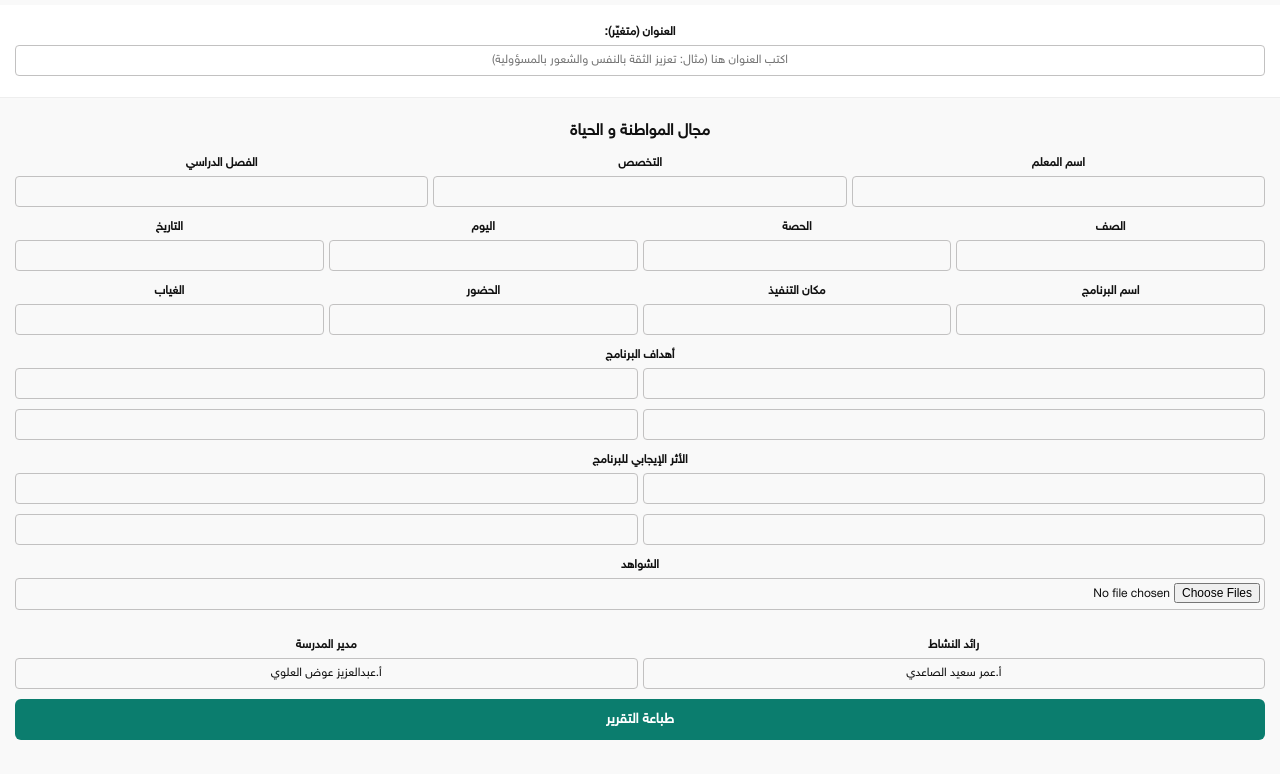
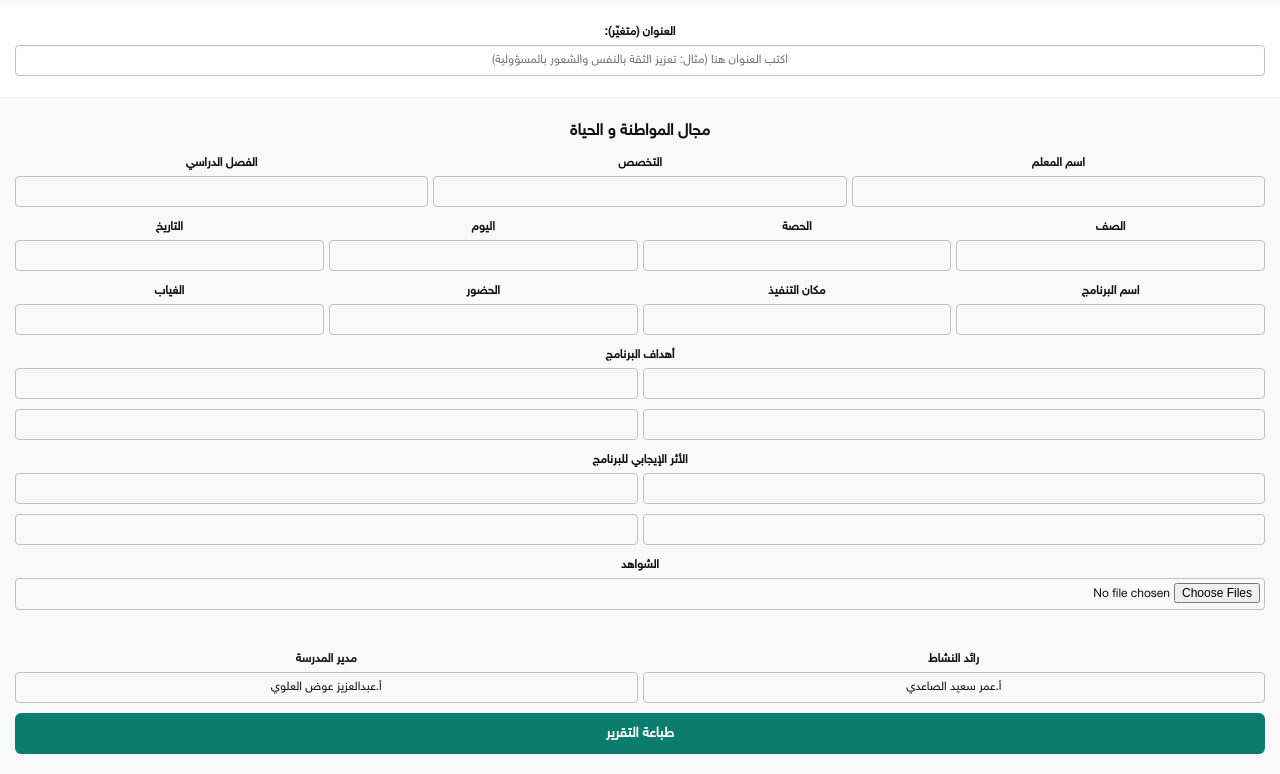
Before and after one commit to pnadol2/activity-report, a plain HTML site: page index.html in a window 1280 px wide. Shown: the part 353-1127 px from the top of the page. Drawn offline with nearby package versions, Linux system fonts and the light colour scheme.

Commit message:
Update index.html

```diff
--- a/index.html
+++ b/index.html
@@ -58,7 +58,15 @@ header h1{ margin:0; font-size:18px; }
   border-bottom: 1px solid #eee;
 }
 
-/* ✅ الحقول بإطار أثناء التعبئة (على الشاشة) */
+  /* مجموعة توقيعات (رائد النشاط / مدير المدرسة) */
+.signatures{
+  display:grid;
+  grid-template-columns:repeat(2,1fr);
+  gap:5px;
+  margin-top:24px;   /* نزّل/ارفع على الشاشة */
+}
+
+  /* ✅ الحقول بإطار أثناء التعبئة (على الشاشة) */
 .inline-field{
   border:1px solid #cbd5e1;
   background:#ffffff;
@@ -263,10 +271,10 @@ footer {
   <div class="counter" style="font-size:12px; color:#5b3a29; font-weight:bold;"></div>
   <div class="preview" style="display:flex; gap:5px; flex-wrap:wrap; margin-top:5px;"></div>
 
-  <div style="display:grid; grid-template-columns:repeat(2,1fr); gap:5px; margin-top:10px;">
-    <div><label>رائد النشاط</label><input type="text" value="أ.عمر سعيد الصاعدي" readonly></div>
-    <div><label>مدير المدرسة</label><input type="text" value="أ.عبدالعزيز عوض العلوي" readonly></div>
-  </div>
+<div class="signatures">
+  <div><label>رائد النشاط</label><input type="text" value="أ.عمر سعيد الصاعدي" readonly></div>
+  <div><label>مدير المدرسة</label><input type="text" value="أ.عبدالعزيز عوض العلوي" readonly></div>
+</div>
 
   <button onclick="printPDF(this)">طباعة التقرير</button>
 </div>
@@ -563,7 +571,7 @@ const REGION_CFG = {
 // المدرسة
 const SCHOOL_CFG = {
   topMM: 22,
-  leftPercent: 33,
+  leftPercent: 34,
   color: '#19455c',
   fontSizePt: 12,
   fontWeight: 700
```
